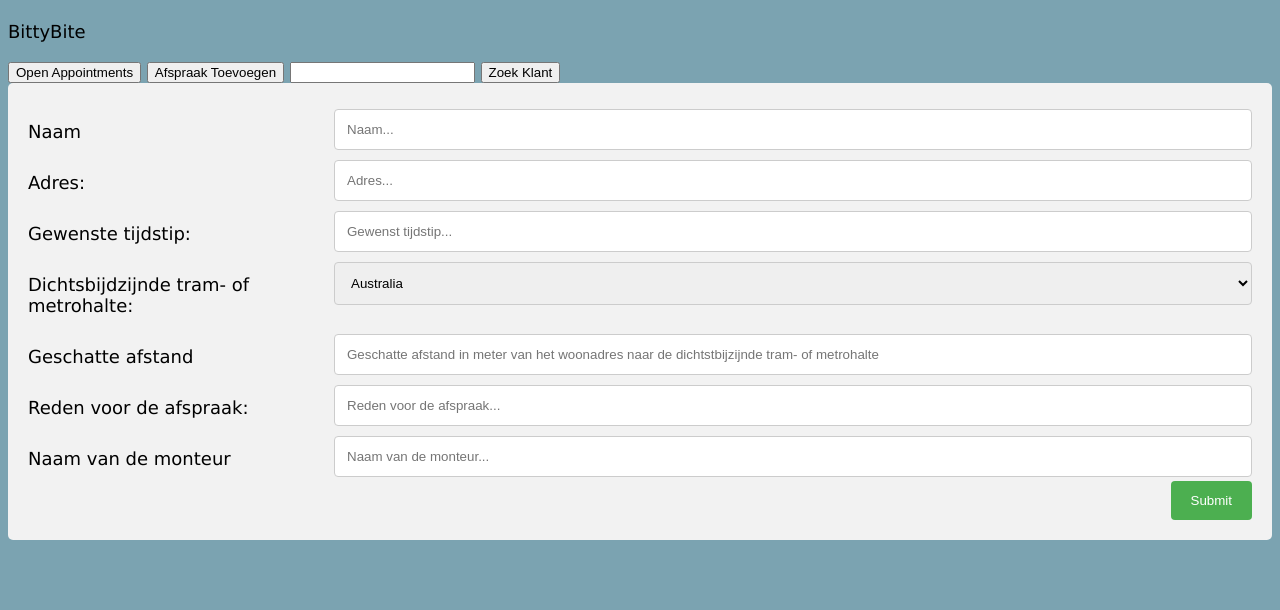
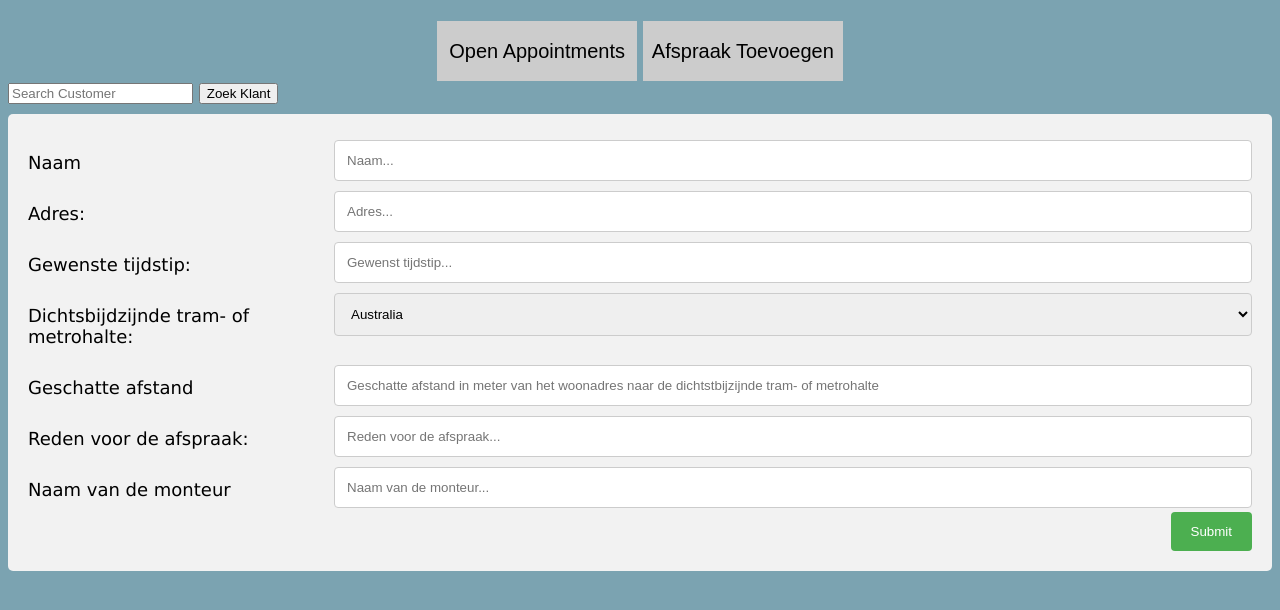
Before and after one commit to Loratian/Algoritmes-Datastructuren, a plain HTML site: page Opdracht/Opdracht/index.html in a window 1280 px wide. Shown: the part 68-678 px from the top of the page. Drawn offline with Linux system fonts and the light colour scheme; no server answers.

Commit message:
Us3 V0.2 (search works)

```diff
--- a/Opdracht/Opdracht/Styles.css
+++ b/Opdracht/Opdracht/Styles.css
@@ -67,6 +67,27 @@ body {
     clear: both;
   }
 
+  #appointmentContainer {
+     padding: 5px;
+  }
+
+  .buttonRow {
+    background-color: #ccc;
+    border: none;
+    height: 60px;
+    width: 200px;
+    font-size: 20px;
+  }
+
+  #buttonRow {
+    text-align: center;
+  }
+
+  .buttonRow:hover {
+    background-color: white;
+    border: black;
+    border-radius: 5px;
+  }
   /* Responsive layout - when the screen is less than 600px wide, make the two columns stack on top of each other instead of next to each other */
   @media screen and (max-width: 600px) {
     .col-25, .col-75, input[type=submit] {
--- a/Opdracht/Opdracht/index.html
+++ b/Opdracht/Opdracht/index.html
@@ -9,10 +9,11 @@
 <body>
 
     <h1>Algoritmes & Datastructuur</h1>
-    <p>BittyBite</p>
-    <button id="openAppointments">Open Appointments</button>
-    <button id="afspraakToevoegen">Afspraak Toevoegen</button>
-    <input id="searchValue"></label>
+    <div id="buttonRow">
+        <button class="buttonRow" id="openAppointments">Open Appointments</button>
+        <button class="buttonRow" id="afspraakToevoegen">Afspraak Toevoegen</button>
+    </div>
+    <input onkeyup="searchCustomer()" id="searchValue" placeholder="Search Customer"></label>
     <button id="searchKlant">Zoek Klant</button>
 
     <div class="page" id="page-openAppointment" style="display: block;">
--- a/Opdracht/Opdracht/javascript.js
+++ b/Opdracht/Opdracht/javascript.js
@@ -134,7 +134,7 @@ function loadAppointments() {
 
 	everyAppointment.forEach(function (appointment) {
 		var li = document.createElement('li');
-		li.textContent = appointment.Afspraak.Id + "  |  " + appointment.Afspraak.naamKlant + "  |  " + " woont op " + appointment.Afspraak.adresKlant + "  |  " + " en wil een afspraak op: " + appointment.Afspraak.gewenstTijdstip + "  |  " + ". De klant heeft als dichtsbijzijnde halte de halte in de " + appointment.Afspraak.dichtsbijzijndeHalte + "  |  " + ". De reden voor deze afspraak is: " + appointment.Afspraak.redenAfspraak + "  |  " + appointment.Afspraak.naamMonteur;
+		li.textContent = appointment.Afspraak.Id + "  |  " + appointment.Afspraak.naamKlant + "  |  " + " woont op " + appointment.Afspraak.adresKlant + "  |  " + " en wil een afspraak op: " + appointment.Afspraak.gewenstTijdstip + "  |  " + ". De klant heeft als dichtsbijzijnde halte de halte in de " + appointment.Afspraak.dichtsbijzijndeHalte + "  |  " + ". De reden voor deze afspraak is: " + appointment.Afspraak.redenAfspraak + "  |  "+ "Monteur: "  + appointment.Afspraak.naamMonteur;
 		list.appendChild(li);
 	});
 
@@ -145,7 +145,25 @@ function loadAppointments() {
 
 
 function searchCustomer() {
+	var input = document.getElementById('searchValue').value
+	var appointmentContainer = document.getElementById('appointmentContainer');
 
+	for (i = 0; i < everyAppointment.length; i++) {
+		if (input.toUpperCase() === everyAppointment[i].Afspraak.naamKlant.toUpperCase()) {
+			console.log("found one");
+			appointmentContainer.innerHTML = ""
+			appointmentContainer.innerHTML = '<li> '+everyAppointment[i].Afspraak.Id+'  |  '+everyAppointment[i].Afspraak.naamKlant+'  |  woont op '+everyAppointment[i].Afspraak.adresKlant+'  |  en wil een afspraak op: '+everyAppointment[i].Afspraak.gewenstTijdstip+'  |  De klant heeft as dichtsbijzijnde halte de halte in de '+everyAppointment[i].Afspraak.dichtsbijzijndeHalte+'  |  De reden voor de afspraak is: '+everyAppointment[i].Afspraak.redenAfspraak+'  |  Monteur: '+everyAppointment[i].Afspraak.naamMonteur+' </li>'
+			console.log(everyAppointment[i].Afspraak.naamKlant);
+
+		}
+
+		if (input == "") {
+			loadAppointments();
+		}
+		else {
+			console.log("cant find name");
+		}
+	}
 }
 
 function voegAfspraakToe() {
@@ -156,6 +174,7 @@ function addButtonActions() {
 	var openAppointments = document.getElementById("openAppointments");
 	var afsprakenToevoegen = document.getElementById("afspraakToevoegen");
 	var searchButton = document.getElementById('searchKlant');
+
 
 	afsprakenToevoegen.addEventListener('click', function () {
 		showVoegAfspraakToe();
```
